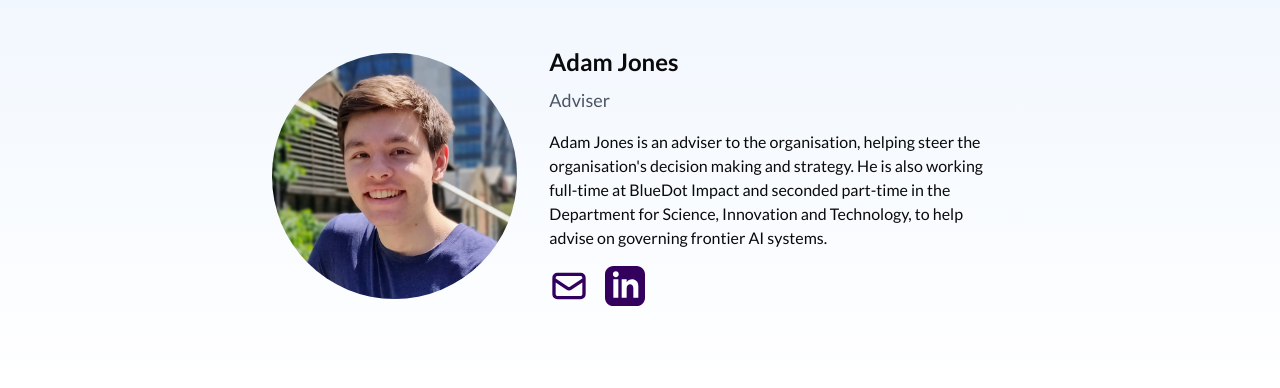
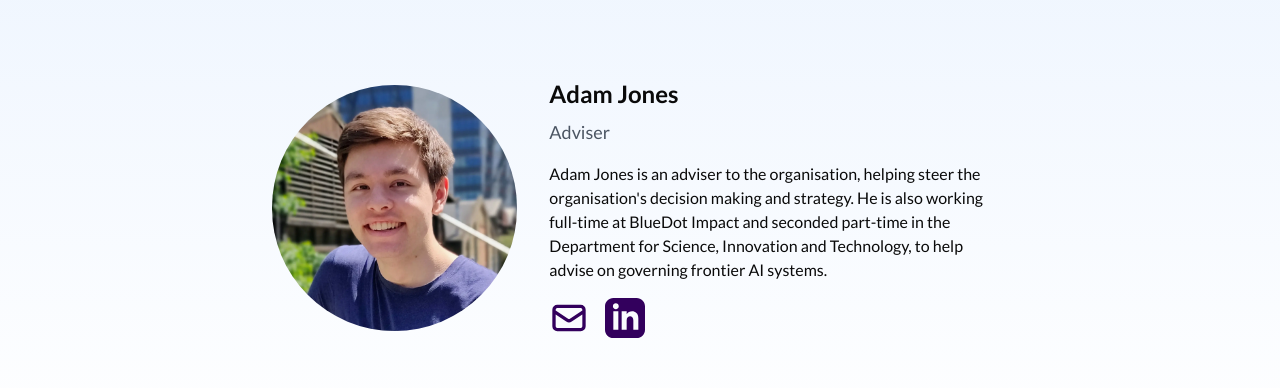
Before and after one commit to alamerton/formation-website, a Next.js app: page /team in a window 1280 px wide. Shown: the part 670-1058 px from the top of the page. Built offline with nearby package versions, Linux system fonts and the light colour scheme; a web font is replaced by a local one.

Commit message:
Increased gap between items on team page

```diff
--- a/src/app/team/page.tsx
+++ b/src/app/team/page.tsx
@@ -43,7 +43,7 @@ const TeamPage = () => {
         {teamMembers.map((member, index) => (
           <div
             key={index}
-            className="flex flex-col md:flex-row items-center mb-12"
+            className="flex flex-col md:flex-row items-center mb-20"
           >
             <div className="md:w-1/3 mb-6 md:mb-0">
               <Image
```
